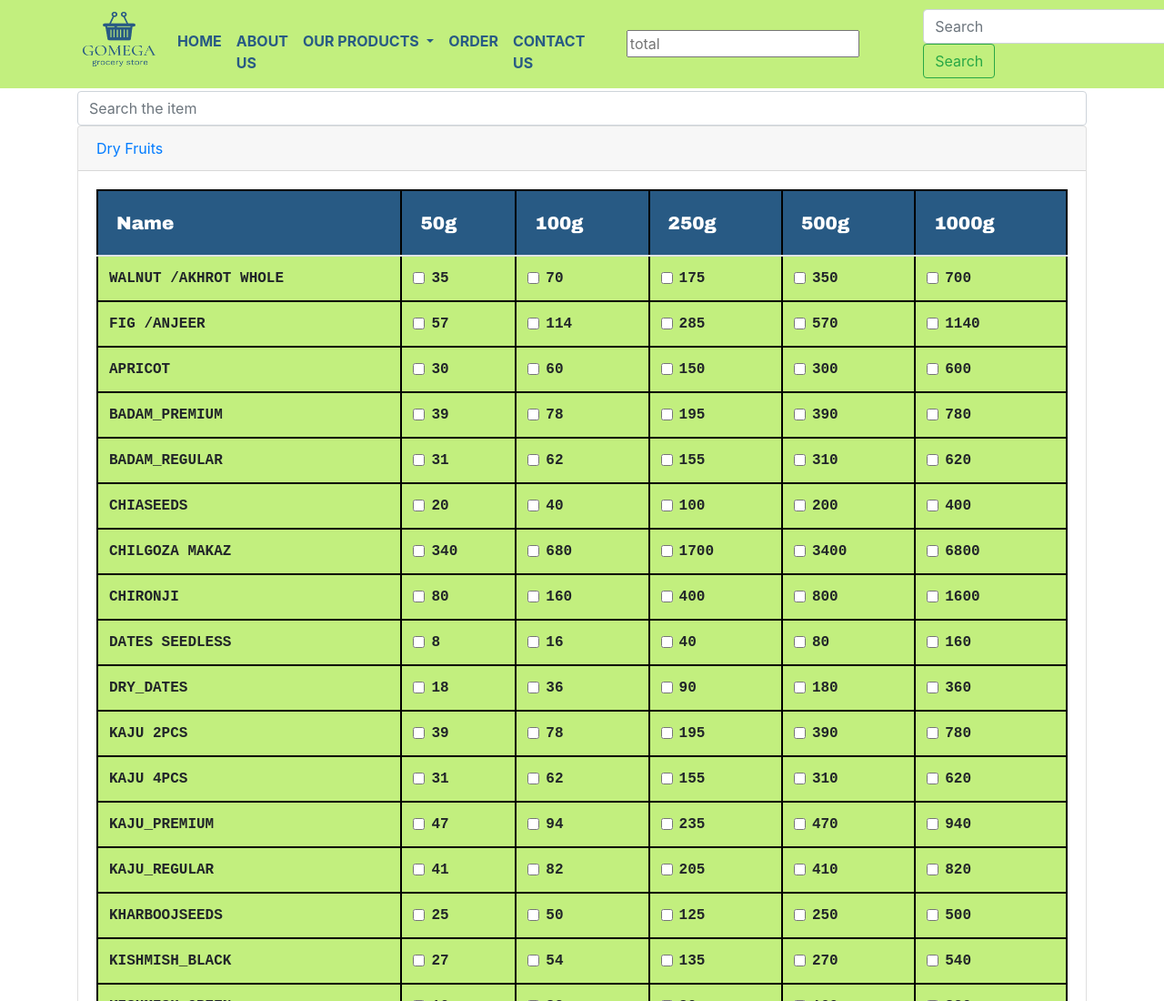
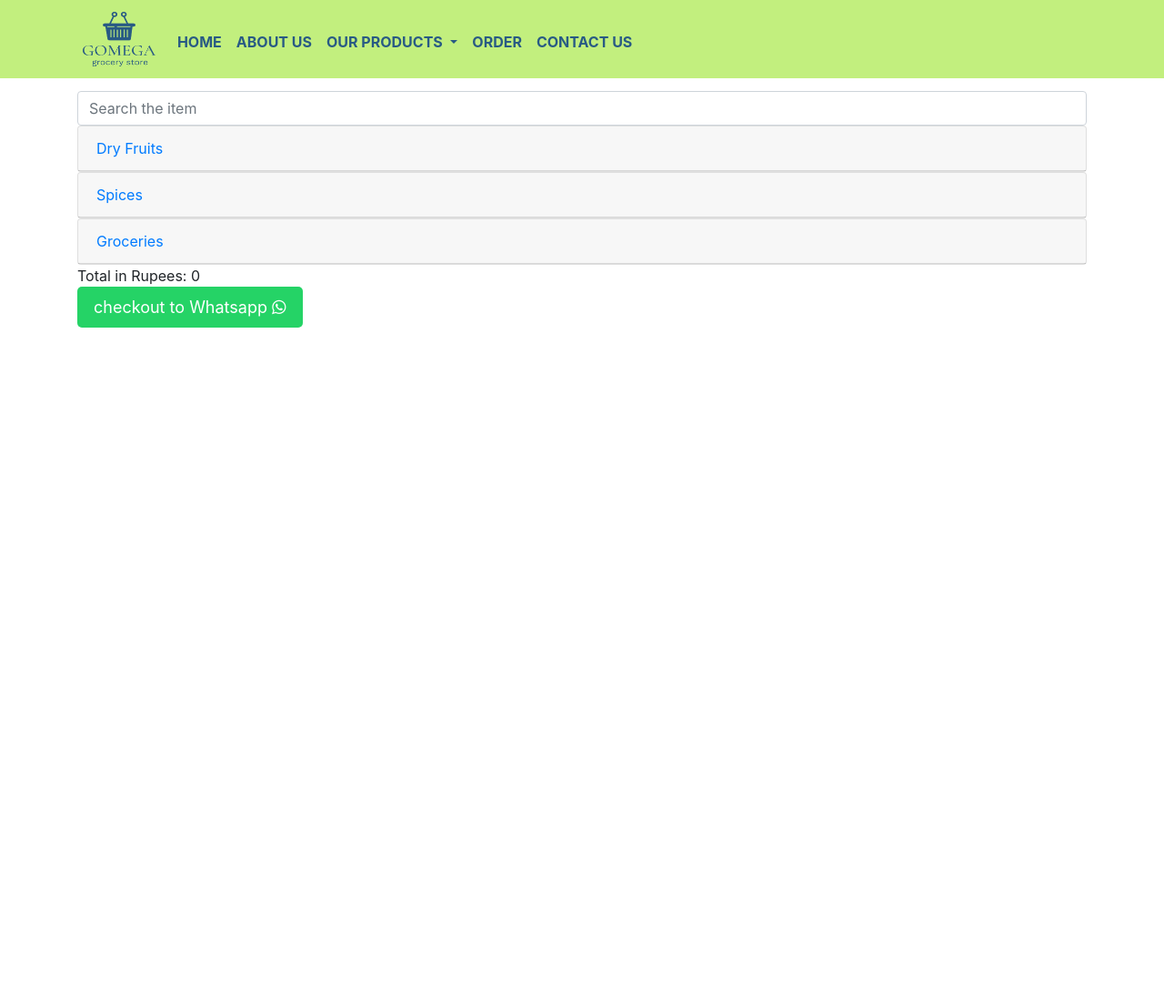
Before and after one commit to GOMEGA-PRO/GOMEGA, a website: page order.html in a window 1280 px wide. Shown: the top 1100 px of the page at 91% size. After the commit the page ends 800 px from the top, so only its background shows below. Drawn offline with nearby package versions, Linux system fonts and the light colour scheme.

Commit message:
Fixed minor css issues

```diff
--- a/order.html
+++ b/order.html
@@ -20,11 +20,10 @@
         />
     </head>
     <body>
-        <div class="container">
         <div class="menu">
             <header>
                 <nav
-                        class="navbar navbar-expand-lg fixed-top navbar-light no-shadow"
+                    class="navbar navbar-expand-lg navbar-light no-shadow"
                     style="box-shadow: none; background-color: #c2ef7e"
                 >
                     <button
@@ -90,28 +89,19 @@
                                 >
                                     <a
                                         class="dropdown-item menu-item"
-                                            style="
-                                                font-size: 110%;
-                                                color: #285a84;
-                                            "
+                                        style="font-size: 110%; color: #285a84"
                                         href="products/dates.html"
                                         ><b>DATES</b></a
                                     >
                                     <a
                                         class="dropdown-item menu-item"
-                                            style="
-                                                font-size: 110%;
-                                                color: #285a84;
-                                            "
+                                        style="font-size: 110%; color: #285a84"
                                         href="products/chocolates.html"
                                         ><b>CHOCOLATES</b></a
                                     >
                                     <a
                                         class="dropdown-item menu-item"
-                                            style="
-                                                font-size: 110%;
-                                                color: #285a84;
-                                            "
+                                        style="font-size: 110%; color: #285a84"
                                         href="products/almonds.html"
                                         ><b>ALMONDS</b></a
                                     >
@@ -134,36 +124,11 @@
                                 >
                             </li>
                         </ul>
-                            <div class="nav-item" style="padding-left: 3%">
-                                <input
-                                    class="mr-sm-2"
-                                    type="total"
-                                    placeholder="total"
-                                    aria-label="total"
-                                />
-                            </div>
-                            <form
-                                class="form-inline my-2 my-lg-0"
-                                style="padding-left: 5%"
-                            >
-                                <input
-                                    class="form-control mr-sm-2"
-                                    type="search"
-                                    placeholder="Search"
-                                    aria-label="Search"
-                                />
-                                <button
-                                    class="btn btn-outline-success my-2 my-sm-0"
-                                    type="submit"
-                                >
-                                    Search
-                                </button>
-                            </form>
                     </div>
                 </nav>
             </header>
         </div>
-        </div>
+
         <div class="container main">
             <input
                 class="form-control mr-sm-2"
--- a/scripts/tableGenerator.js
+++ b/scripts/tableGenerator.js
@@ -1443,8 +1443,8 @@ const inventory = [
     }
 ];
 const quantities = {
-    q1: '50g',
-    q2: '100g',
+    // q1: '50g',
+    // q2: '100g',
     q3: '250g',
     q4: '500g',
     q5: '1000g'
@@ -1500,7 +1500,7 @@ function getAccordionElement(category, index) {
             </div>
             <div
                 id="collapse_${index}"
-                class="collapse show"
+                class="collapse "
                 data-parent="#accordion"
             >
                 <div class="card-body">
--- a/styles/order.css
+++ b/styles/order.css
@@ -47,6 +47,13 @@ header {
     font-weight: bold;
     vertical-align: top;
 }
+nav {
+    box-shadow: none;
+    background-color: #c2ef7e;
+}
+.card-body {
+    overflow-x: auto;
+}
 
 .table-bordered td {
     border: 2px solid black;
```
Lines whose indentation alone changed are shown as unchanged.
